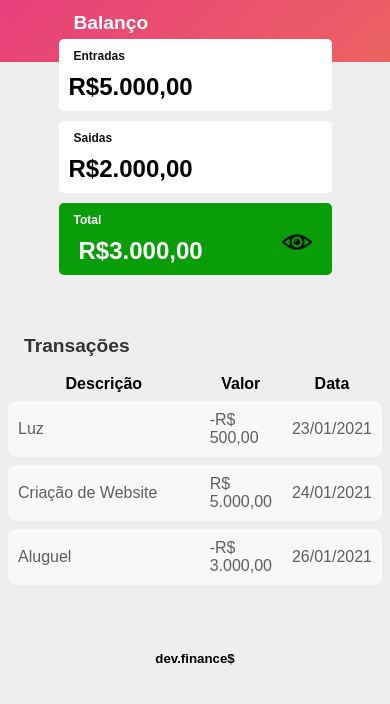
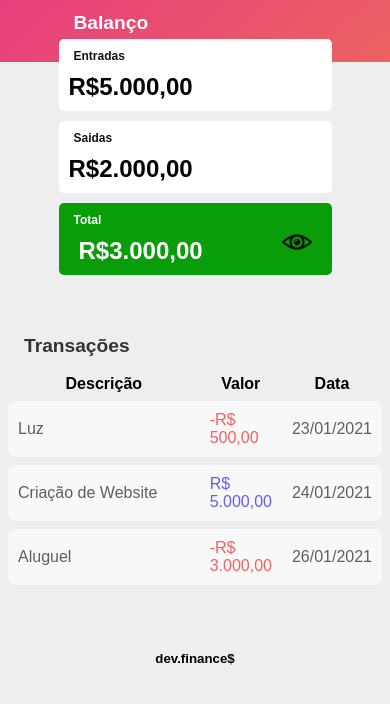
Before and after one commit to cosmeg5/maratona_front, a plain HTML site: page index.html in a window 390 px wide. Shown: the part 88-792 px from the top of the page. Drawn offline with Linux system fonts and the light colour scheme.

Commit message:
Correção responsivo saldo

```diff
--- a/css/style.css
+++ b/css/style.css
@@ -94,7 +94,12 @@ header h1 {
     text-align: left;
     padding: 10px;
 }
-
+.saida {
+    color: red;
+}
+.entrada {
+    color: blue;
+}
 /*Section transaction*/
 #transaction {
     max-width: 50%;
--- a/index.html
+++ b/index.html
@@ -25,7 +25,7 @@
             <div class="card">
                 <h3>Total</h3>
                 <input  id="check" type="checkbox"/>
-                <label for="check"><img src="img/klipartz.com.png" alc="view-saldo" class="btn-view"/></label>
+                <label for="check"><img src="img/klipartz.com.png" alt="view-saldo" class="btn-view" width="30px"/></label>
                 <p id="saldo">R$3.000,00</p>
             </div>
         </section>
@@ -42,17 +42,17 @@
                 <tbody>
                     <tr>
                         <td>Luz</td>
-                        <td>-R$ 500,00</td>
+                        <td class="saida">-R$ 500,00</td>
                         <td>23/01/2021</td>
                     </tr>
                     <tr>
                         <td>Criação de Website</td>
-                        <td>R$ 5.000,00</td>
+                        <td class="entrada">R$ 5.000,00</td>
                         <td>24/01/2021</td>
                     </tr>
                     <tr>
                         <td>Aluguel</td>
-                        <td>-R$ 3.000,00</td>
+                        <td class="saida">-R$ 3.000,00</td>
                         <td>26/01/2021</td>
                     </tr>
                 </tbody>
```
